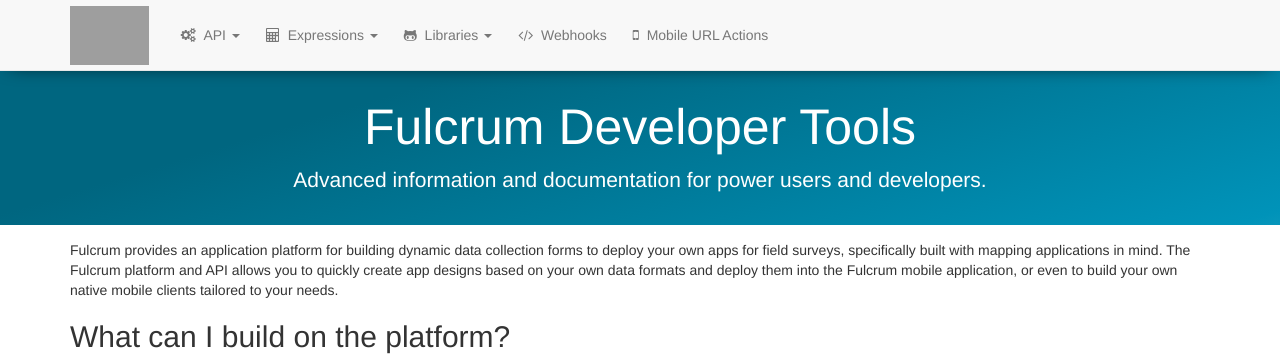
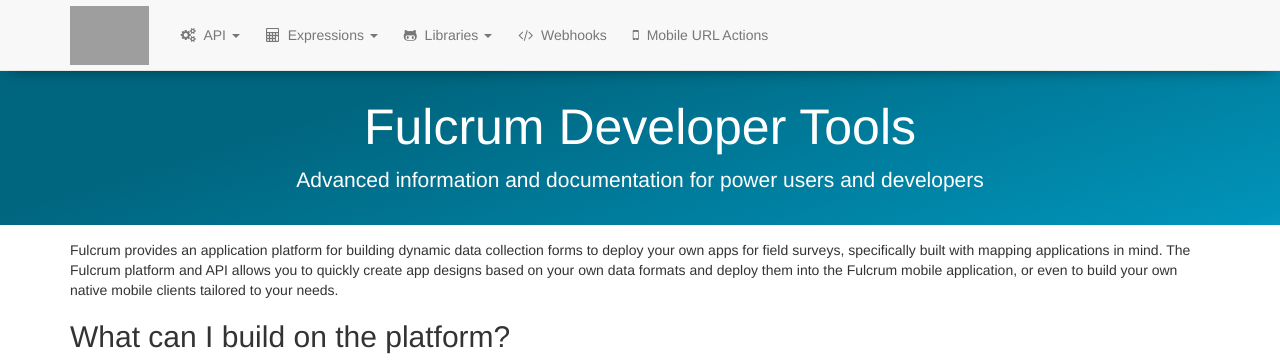
Before and after one commit to rylincoln/developer.fulcrumapp.com, a Jekyll site: the page built from index.md, in a window 1280 px wide and 1225 px high, cut to the strip 0-361 px from the top of the window. Built offline with Jekyll 4.4.1, drawn with Linux system fonts in a browser that asks for light colours; nearby versions of some CDN libraries; grey boxes are pictures that could not be loaded.

```diff
--- a/index.md
+++ b/index.md
@@ -2,7 +2,7 @@
 layout: default
 section: overview
 title: "Fulcrum Developer Tools"
-description: "Advanced information and documentation for power users and developers."
+description: "Advanced information and documentation for power users and developers"
 category: section
 ---
 
```
